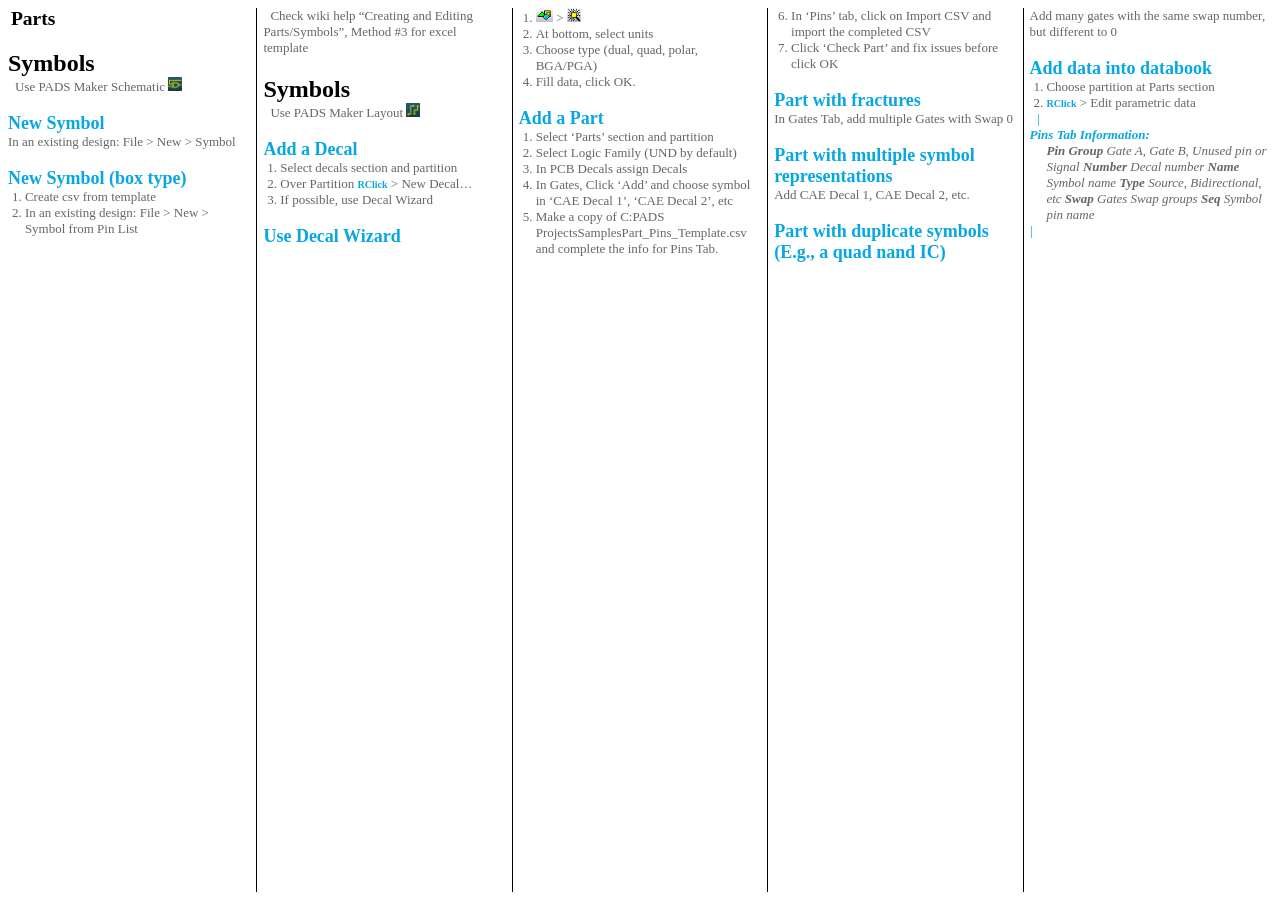
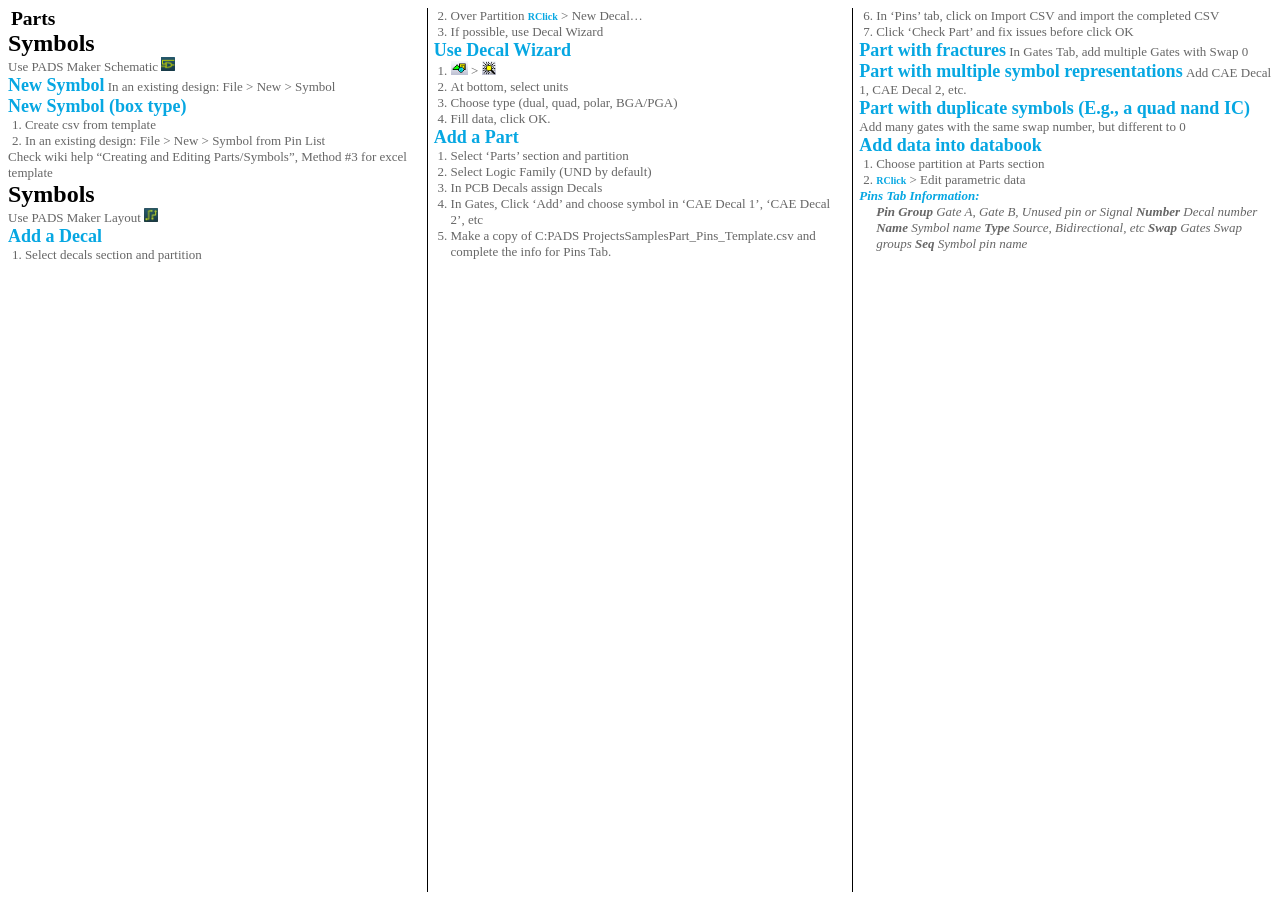
Before and after one commit to clalarco/pads-cheatsheet, a Sphinx documentation site: the page built from source/pads_maker/parts.rst, in a window 1280 px wide. Built offline with Sphinx 7.4.7, drawn with Linux system fonts in a browser that asks for light colours; some web fonts are replaced.

Commit message:
Improving css

```diff
--- a/source/common/_static/css/cheatsheet_multicolumn.css
+++ b/source/common/_static/css/cheatsheet_multicolumn.css
@@ -18,7 +18,7 @@
 body {
     font-family: 'Abel';
     font-size: small;
-    column-count: 5;
+    column-width: 25em;
     column-rule-style: solid;
     column-rule-width: 1px;
 }
@@ -32,8 +32,8 @@
 }
 
 h1, h2, h3, h4, h5, h6 {
-    /*display: inline;*/
-    margin-bottom: 0;
+    display: inline;
+    margin: 0.2em 0 0 0;
 }
 
 p {
@@ -65,7 +65,7 @@
     font-size: x-large;
 }
 
-h2 .toctree-wrapper div.section{
+h2 div.toctree-wrapper div.section {
   display: inline-block;
 }
 
@@ -75,22 +75,18 @@
     font-size: large;
 }
 
-div {
-    display: inline;
-}
-
 div.body>div.section {
   display: block;
   /*border: 1px solid #aaa;*/
   margin: 0px;
 }
 
-h1 ~ div.section,
+/*h1 ~ div.section,
 h2 ~ div.section {
     padding: 0.3em;
     display: block;
 }
-
+*/
 h1 ~ div.section + div.section {
     border-top: 1px solid #aaa;
     margin: 0px;
@@ -104,6 +100,10 @@
 h2 + p + div.section,
 h2 + div.admonition + div.section  {
     display: inline ;
+}
+
+h4 ~ p {
+  display:inline;
 }
 
 p {
@@ -138,19 +138,19 @@
   counter-increment: list-c;
 }
 
-ol li:before {
-  /*content: counter(list-c) '.';*/
-  display: inline-block;
+/*ol li:before {
+  content: counter(list-c) '.';
+  display: block;
   text-align: center;
-  /*left: -5px;*/
+  left: -5px;
   color: #333;
   bottom: 0px;
 }
 
 ul li:before {
-  /*left: -5px;*/
+  left: -5px;
 }
-
+*/
 dl dd {
   margin: 0;
 }
@@ -188,7 +188,7 @@
     /*display: inline;*/
     font-weight: bold;
     font-style: italic;
-    color: #fbaa23;
+    color: #ff7800;
 }
 
 div.admonition ul {
@@ -196,9 +196,10 @@
 }
 
 div.admonition {
-    /*padding: 0px;*/
+    padding: 0px;
+    margin: 0px;
 }
-
+/*
 div.admonition.note:before {
   content: '|';
   margin:0;
@@ -210,7 +211,7 @@
   margin:0;
   padding:0;
 }
-
+*/
 /*ul li + li:before {
     content: '- ';
 }*/
@@ -239,7 +240,7 @@
 div.common-icons img {
   height: 20px;
 }
-
+/*
 .start-apps ul li + li:before: {
   margin-right: 0.5em;
 }
@@ -247,7 +248,7 @@
 div.common-icons:before {
   content: '|';
 }
-
+*/
 div.common-icons dl dt {
   font-weight: bold;
 }
@@ -293,8 +294,9 @@
   display:inline;
 }
 
-#pcb div#pan-and-zoom:before,
+/*#pcb div#pan-and-zoom:before,
 #pcb div#selection:before {
   content: '|';
   color: #06a7e2;
 }
+*/
```
